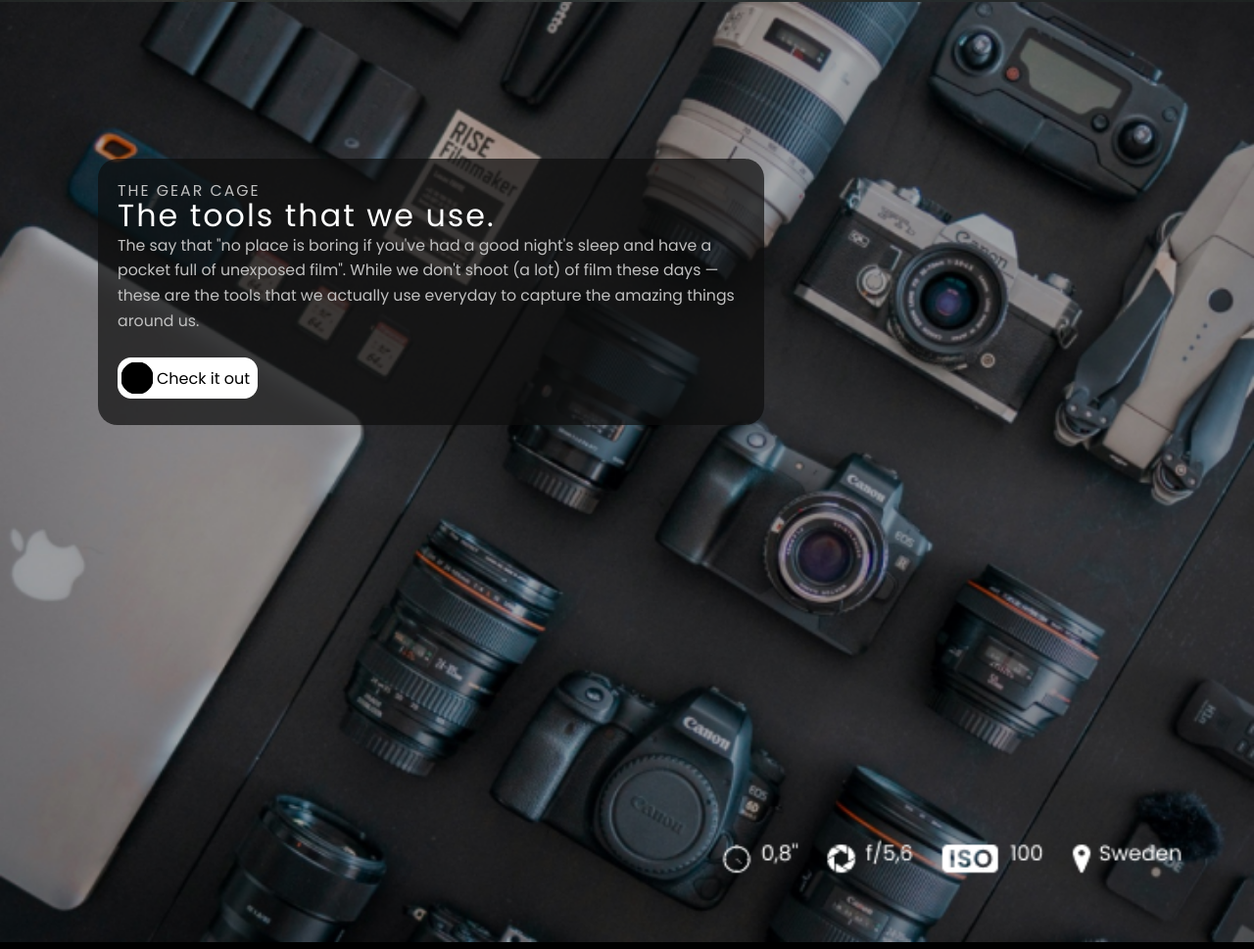
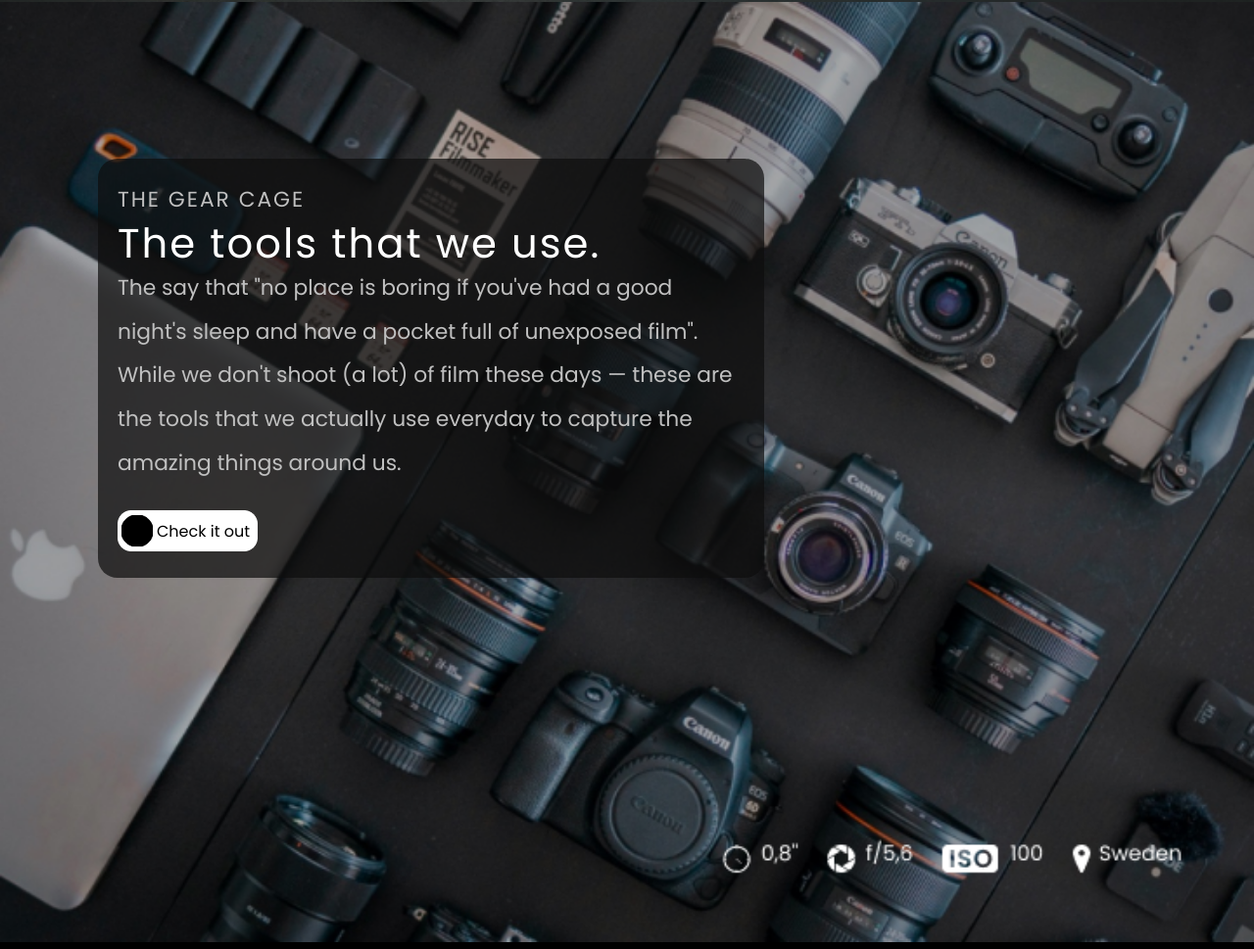
Before and after one commit to Skaillex/business_card, a plain HTML site: page index.html in a window 1280 px wide. Shown: the part 2717-3686 px from the top of the page at 98% size. Drawn offline with Linux system fonts and the light colour scheme.

Commit message:
Update index-css.css

```diff
--- a/Css/index-css.css
+++ b/Css/index-css.css
@@ -343,4 +343,32 @@ position: relative;
         align-items: center;
         margin-left: 100px;
     }
+
+    .container-text-photo h1{
+        font-weight:unset;
+        color:#C0C0C0;
+        display: inline;
+        text-align: left;
+        letter-spacing: 2px;
+        line-height: 2.8rem;
+        font-size: calc(20px + 2 * (100vw/1440));
+    }
+
+    .container-text-photo h2{
+        font-weight:unset;
+        display: inline;
+        color:white;
+        text-align: left;
+        line-height: 2.8rem;
+        font-size: calc(40px + 2 * (100vw/1440));
+    }
+
+    .container-text-photo h3{
+        font-weight:unset;
+        display: inline;
+        color:#C0C0C0;
+        text-align: left;
+        line-height: 2.8rem;
+        font-size: calc(20px + 2 * (100vw/1440));
+    }
 }
```
